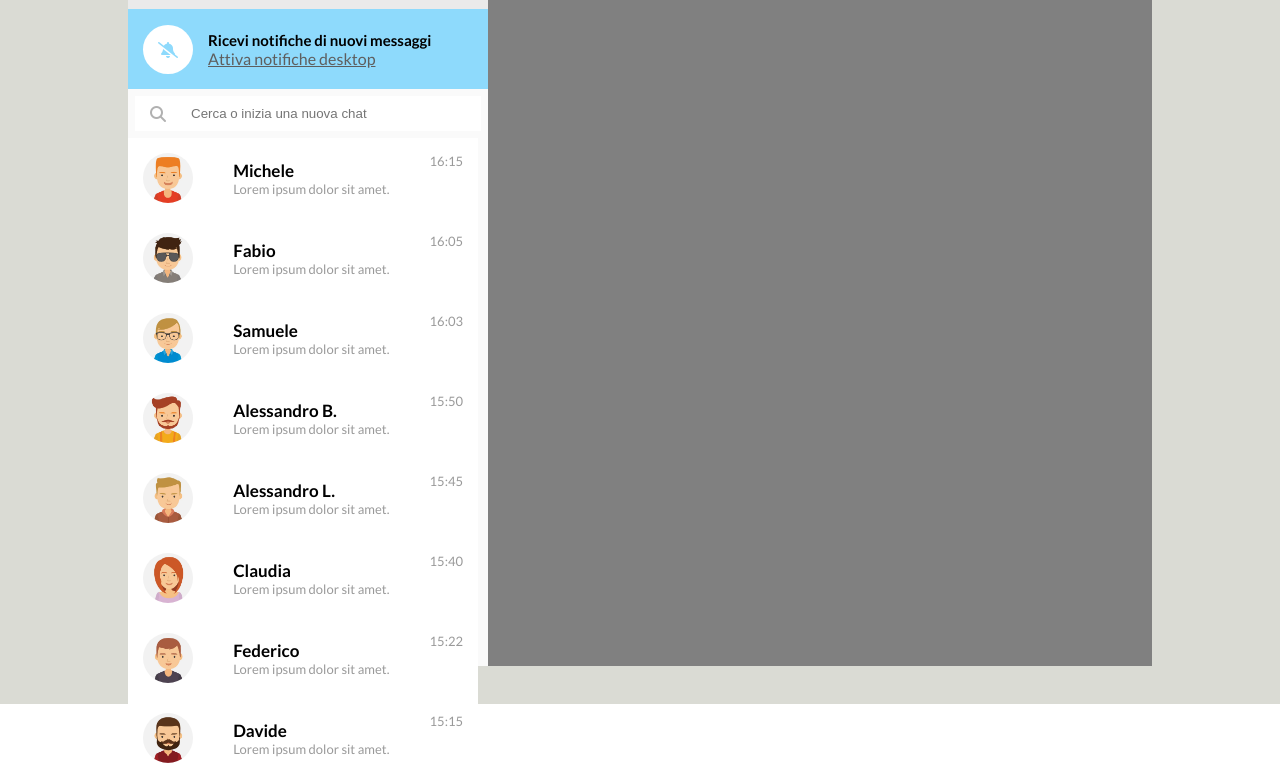
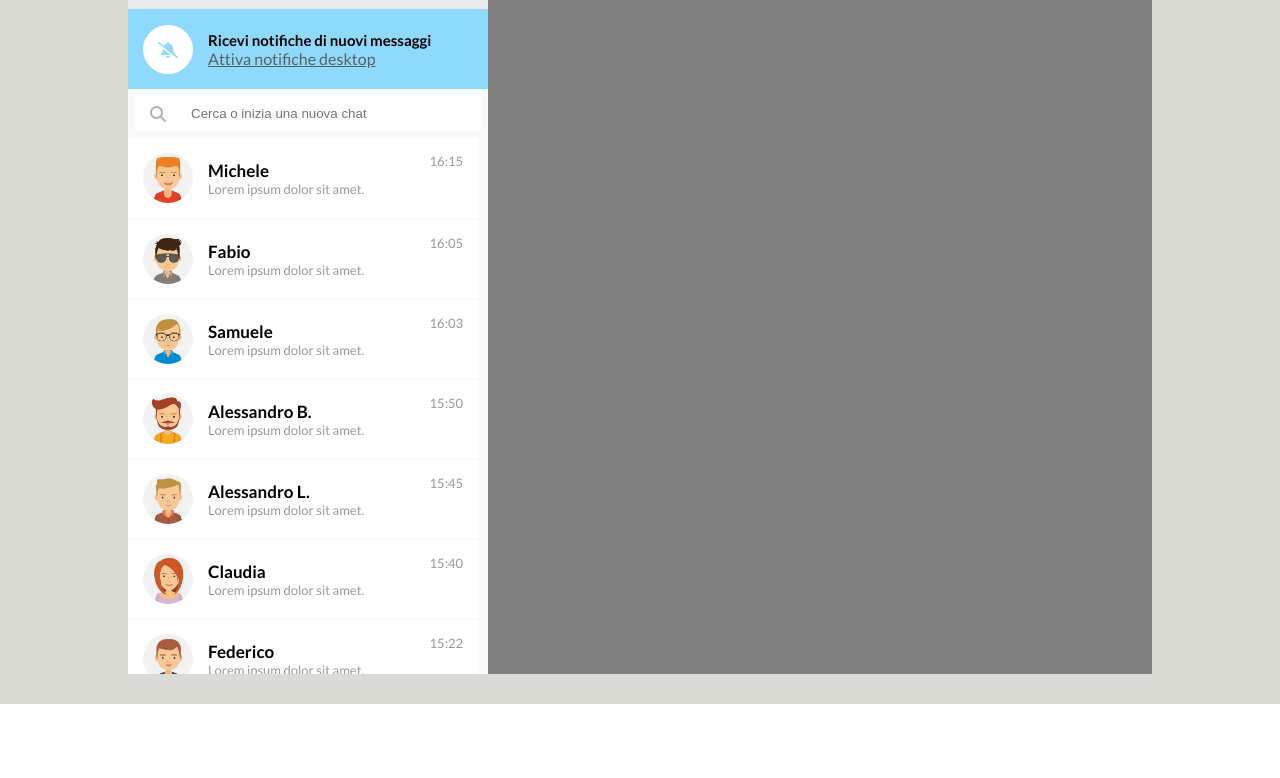
Before and after one commit to MattiaBologna/html-css-boolzapp, a plain HTML site: page index.html in a window 1280 px wide. Shown: the part 96-874 px from the top of the page. After the commit the page ends 800 px from the top, so only its background shows below. Drawn offline with Linux system fonts and the light colour scheme.

Commit message:
Fix: sidebar chat card name and last message container

```diff
--- a/css/style.css
+++ b/css/style.css
@@ -17,10 +17,6 @@
 	margin: 0;
 	padding: 0;
 	box-sizing: border-box;
-}
-
-img {
-	max-width: 100%;
 }
 
 a {
@@ -86,11 +82,10 @@ body {
     }
     .app {
         width: 80%;
-        height: 95%;
         margin: auto;
     }
     #app {
-        padding-top: 30px;
+        padding: 30px 0;
     }
 }
 
@@ -100,6 +95,7 @@ body {
 
 .sidebar {
     background-color: var(--darker-white);
+    overflow: auto;
 }
 
 /* Navbar */
@@ -187,9 +183,21 @@ body {
     align-items: center;
 }
 
+.contact-info {
+    display: flex;
+    align-items: center;
+    gap: 15px;
+}
+
 .pro-pic {
     height: 50px;
+    width: 50px;
     border-radius: 50%;
+}
+
+.chat-info,
+.last-message-time {
+    display: none;
 }
 
 .contact-name {
@@ -207,6 +215,9 @@ body {
     color: #00000066;
 }
 
+.chat-card:not(.chat-list :first-child) {
+    border-top: 2px solid var(--darker-white);
+}
 
 
 /***********************
@@ -218,6 +229,12 @@ body {
     .sidebar-pop-up,
     .sidebar-search {
         display: flex;
+    }
+    .chat-info,
+    .last-message-time {
+        display: block;
+    }
+
 }
 
 
--- a/index.html
+++ b/index.html
@@ -60,66 +60,82 @@
                 <div class="sidebar-conversations">
                     <ul class="chat-list">
                         <li class="chat-card">
+                            <div class="contact-info">
                                 <img class="pro-pic" src="./img/avatar_1.jpg" alt="">
                                 <div class="chat-info">
                                     <p class="contact-name">Michele</p>
                                     <p class="last-message">Lorem ipsum dolor sit amet.</p>
                                 </div>
+                            </div>
                             <div class="last-message-time">16:15</div>
                         </li>
                         <li class="chat-card">
+                            <div class="contact-info">
                                 <img class="pro-pic" src="./img/avatar_2.jpg" alt="">
                                 <div class="chat-info">
                                     <p class="contact-name">Fabio</p>
                                     <p class="last-message">Lorem ipsum dolor sit amet.</p>
                                 </div>
+                            </div>
                             <div class="last-message-time">16:05</div>
                         </li>
                         <li class="chat-card">
+                            <div class="contact-info">
                                 <img class="pro-pic" src="./img/avatar_3.jpg" alt="">
                                 <div class="chat-info">
                                     <p class="contact-name">Samuele</p>
                                     <p class="last-message">Lorem ipsum dolor sit amet.</p>
                                 </div>
+                            </div>
                             <div class="last-message-time">16:03</div>
                         </li>
                         <li class="chat-card">
+                            <div class="contact-info">
                                 <img class="pro-pic" src="./img/avatar_4.jpg" alt="">
                                 <div class="chat-info">
                                     <p class="contact-name">Alessandro B.</p>
                                     <p class="last-message">Lorem ipsum dolor sit amet.</p>
                                 </div>
+                            </div>
                             <div class="last-message-time">15:50</div>
                         </li>
                         <li class="chat-card">
+                            <div class="contact-info">
                                 <img class="pro-pic" src="./img/avatar_5.jpg" alt="">
                                 <div class="chat-info">
                                     <p class="contact-name">Alessandro L.</p>
                                     <p class="last-message">Lorem ipsum dolor sit amet.</p>
                                 </div>
+                            </div>
                             <div class="last-message-time">15:45</div>
                         </li>
                         <li class="chat-card">
+                            <div class="contact-info">
                                 <img class="pro-pic" src="./img/avatar_6.jpg" alt="">
                                 <div class="chat-info">
                                     <p class="contact-name">Claudia</p>
                                     <p class="last-message">Lorem ipsum dolor sit amet.</p>
                                 </div>
+                            </div>
                             <div class="last-message-time">15:40</div>
                         </li>
                         <li class="chat-card">
+                            <div class="contact-info">
                                 <img class="pro-pic" src="./img/avatar_7.jpg" alt="">
                                 <div class="chat-info">
                                     <p class="contact-name">Federico</p>
                                     <p class="last-message">Lorem ipsum dolor sit amet.</p>
                                 </div>
+                            </div>
                             <div class="last-message-time">15:22</div>
                         </li>
                         <li class="chat-card">
+                            <div class="contact-info">
                                 <img class="pro-pic" src="./img/avatar_8.jpg" alt="">
                                 <div class="chat-info">
                                     <p class="contact-name">Davide</p>
                                     <p class="last-message">Lorem ipsum dolor sit amet.</p>
+                                </div>
                             </div>
                             <div class="last-message-time">15:15</div>
                         </li>
```
Lines whose indentation alone changed are shown as unchanged.
